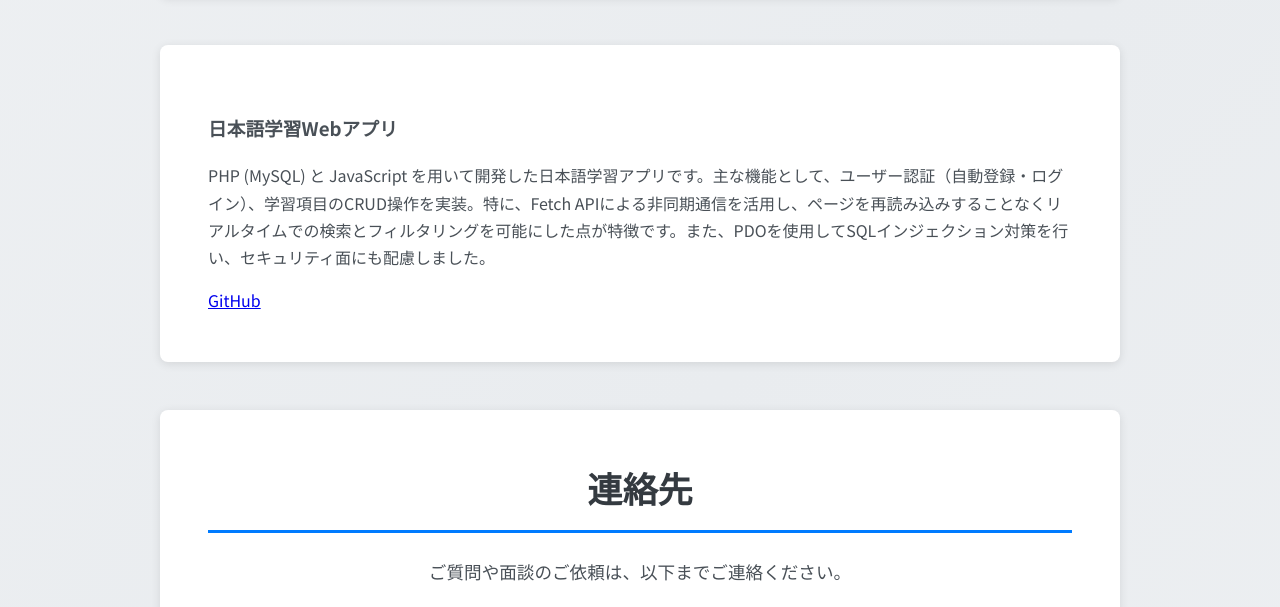
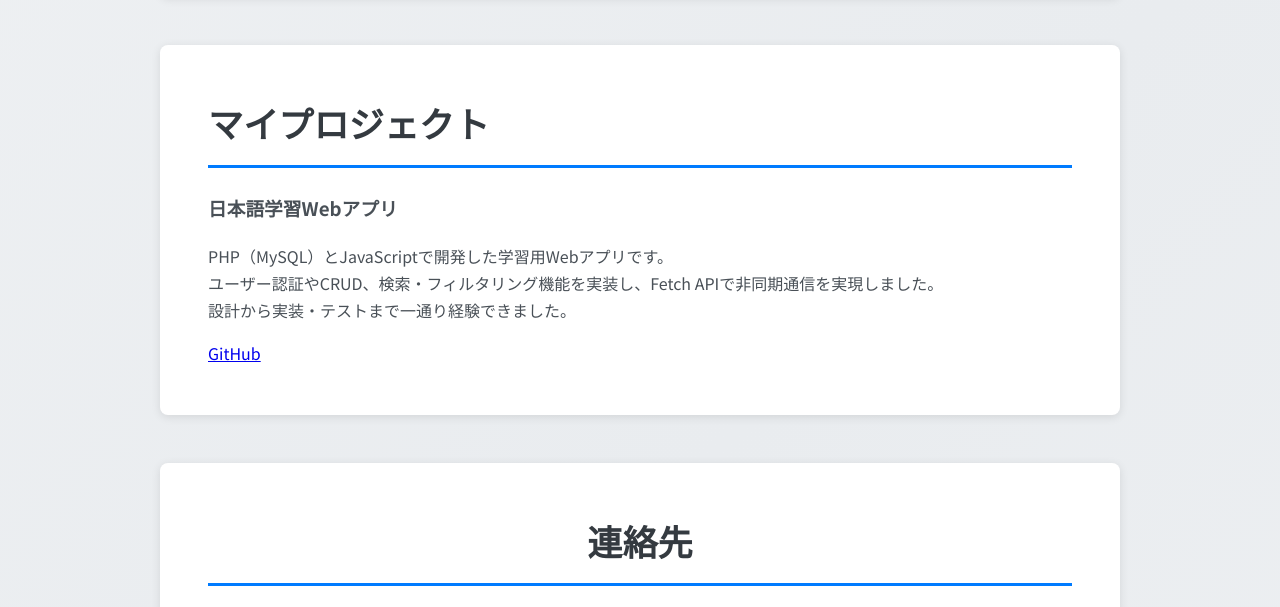
Before and after one commit to guyentienthanh123-art/self-intro, a plain HTML site: page index.html in a window 1280 px wide. Shown: the part 1192-1799 px from the top of the page. Drawn offline with Linux system fonts and the light colour scheme.

Commit message:
Update index.html

```diff
--- a/index.html
+++ b/index.html
@@ -71,12 +71,13 @@
       <!-- Projects -->
       <section id="projects" class="section projects">
         <div class="project-box">
-          <h3>日本語学習Webアプリ</h3>
+          <h2 class="section-title">マイプロジェクト</h2>
+        <h3>日本語学習Webアプリ</h3>
           <p>
-            PHP (MySQL) と JavaScript
-            を用いて開発した日本語学習アプリです。主な機能として、ユーザー認証（自動登録・ログイン）、学習項目のCRUD操作を実装。特に、Fetch
-            APIによる非同期通信を活用し、ページを再読み込みすることなくリアルタイムでの検索とフィルタリングを可能にした点が特徴です。また、PDOを使用してSQLインジェクション対策を行い、セキュリティ面にも配慮しました。
-          </p>
+              PHP（MySQL）とJavaScriptで開発した学習用Webアプリです。<br>
+              ユーザー認証やCRUD、検索・フィルタリング機能を実装し、Fetch APIで非同期通信を実現しました。<br>
+              設計から実装・テストまで一通り経験できました。
+    </p>
           <a
             href="https://github.com/guyentienthanh123-art/PROJECT"
             class="link-github"
```
